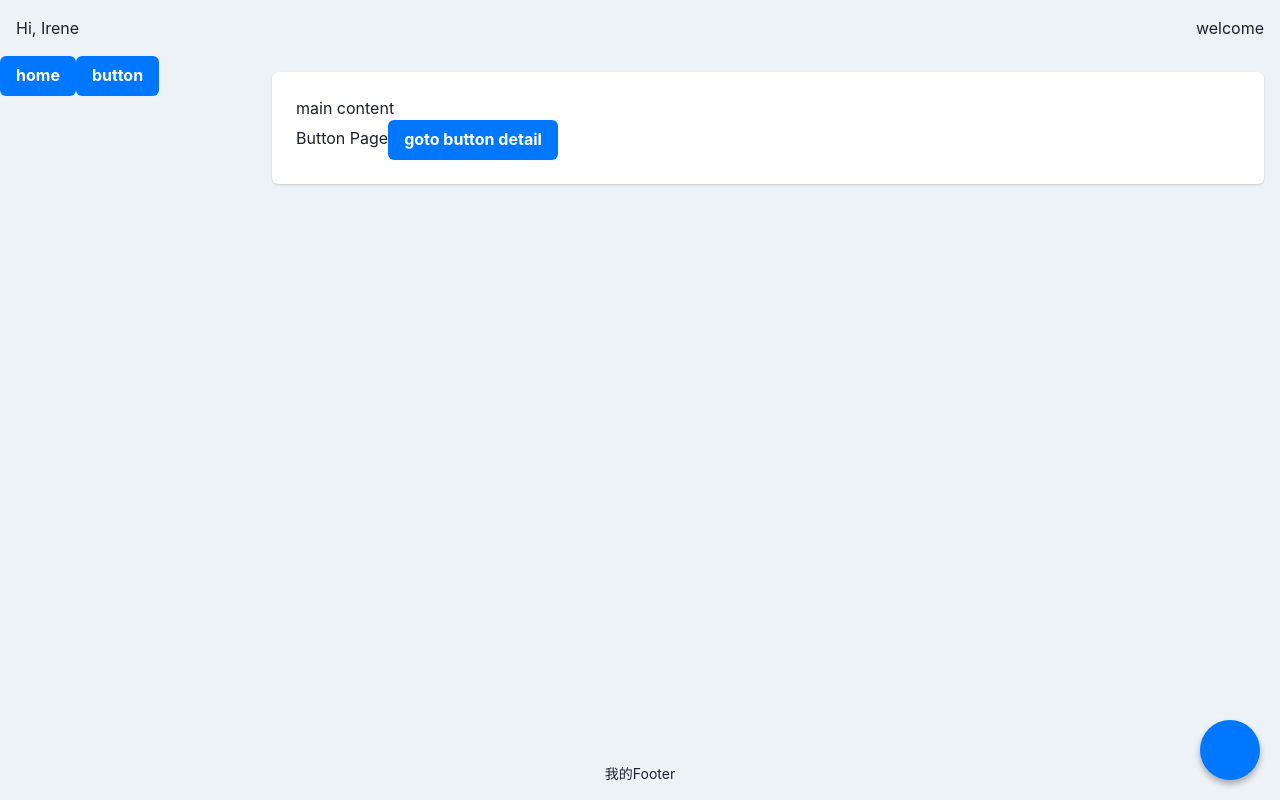
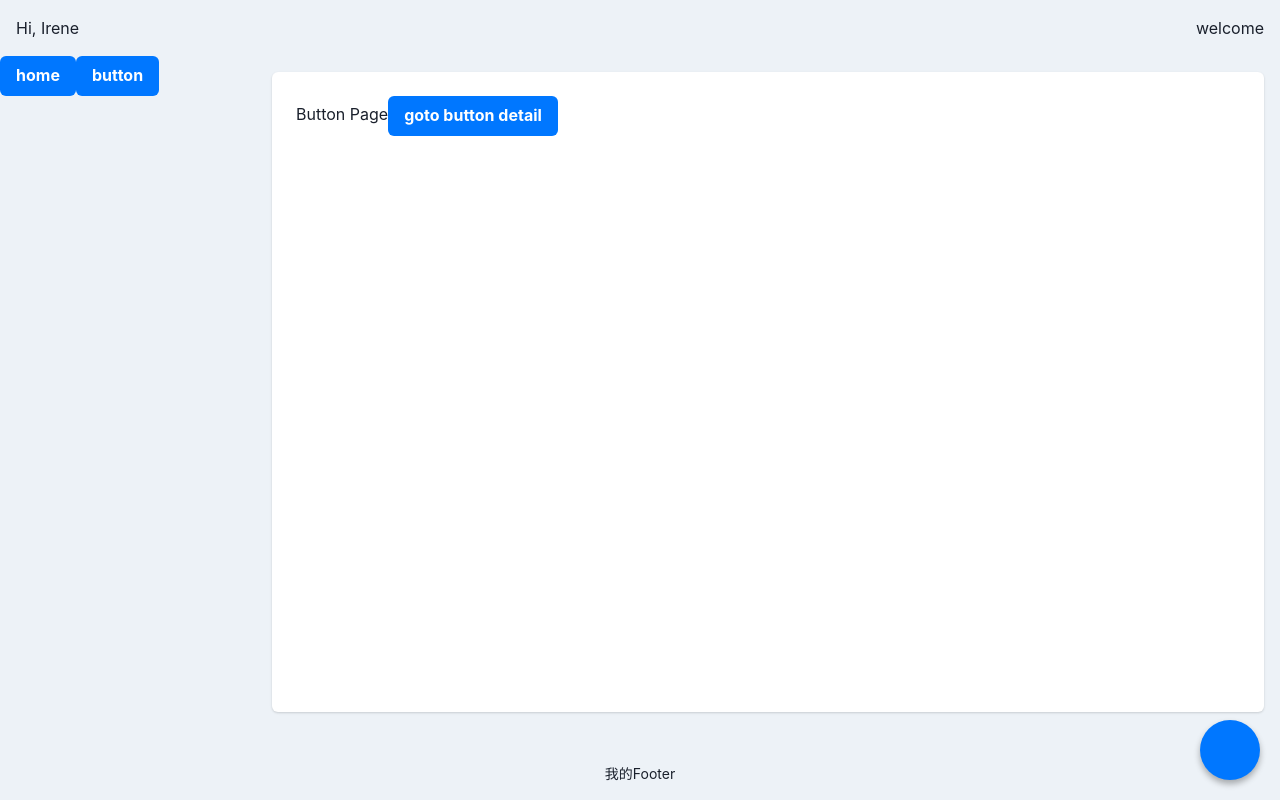
Before and after one commit to mp3Yun/react-practice, a React (Vite) app: page /home/button in a window 1280 px wide. Built offline with nearby package versions, Linux system fonts and the light colour scheme; some icons are missing.

Commit message:
fix rename

```diff
--- a/src/feature/home/HomePage.tsx
+++ b/src/feature/home/HomePage.tsx
@@ -51,9 +51,8 @@ const HomePage: React.FC = () => {
               sx={{
                 '--scrollbar-max-height': 'calc(100vh - 160px)',
               }} // 動態設置 CSS 變數
+              minHeight={'80vh'}
             >
-              {/* TODO: 我的路由測試區 */}
-              <h1>main content</h1>
               <Outlet />
             </Card>
           </Box>
--- a/src/routes/routes.ts
+++ b/src/routes/routes.ts
@@ -1,7 +1,7 @@
 import { createRouter } from '@tanstack/react-router'
-import { homeRouteTree } from '../feature/home/homeRoute'
 import { loginRoute } from '../feature/login/loginRoute'
 import { Route } from './__root'
+import { homeRouteTree } from '../feature/home/homeRoute'
 
 // 建立路由樹
 const routeTree = Route.addChildren([loginRoute, homeRouteTree])
```
